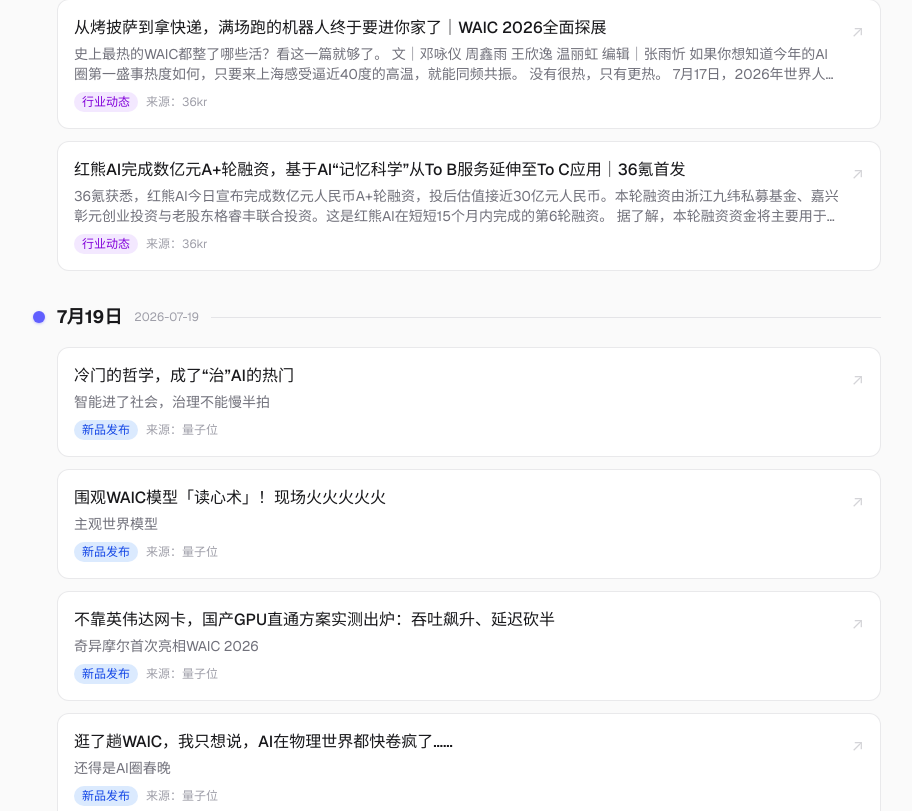
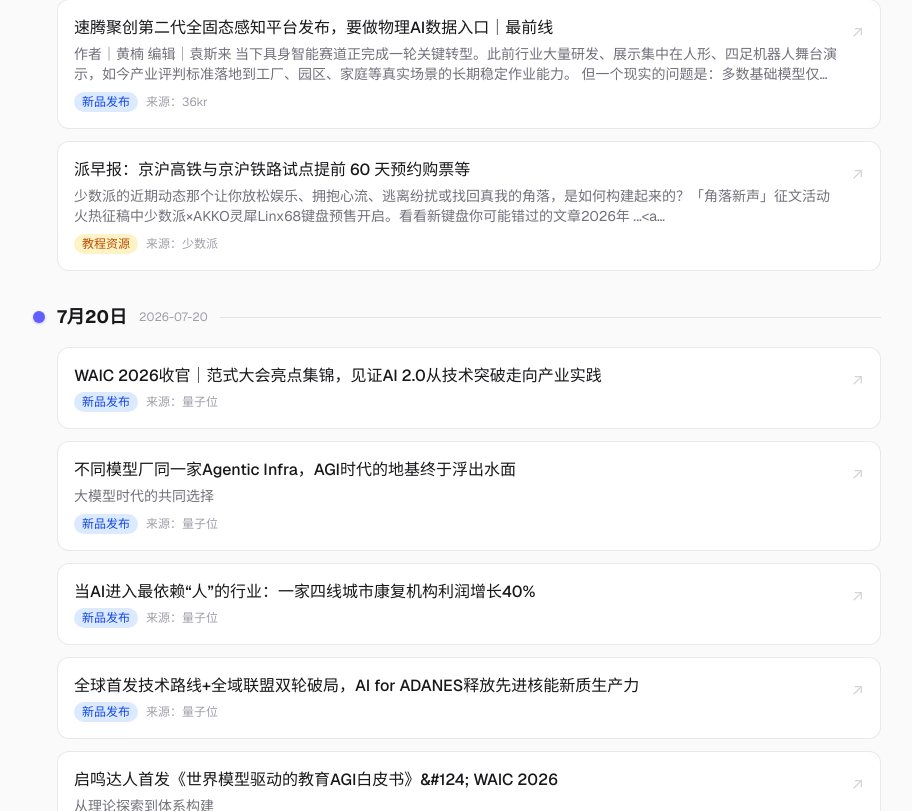
Before and after one commit to mingzhong717-droid/xia-aigc, a Next.js app: page /news in a window 1280 px wide. Shown: the part 469-1280 px from the top of the page, without its empty margins (183-1095 px from the left). Built offline with nearby package versions, Linux system fonts and the light colour scheme.

Commit message:
chore: 自动更新 AI 快讯 2026-07-21

```diff
--- a/src/data/news.ts
+++ b/src/data/news.ts
@@ -10,86 +10,86 @@ export interface NewsItem {
 }
 
 // 快讯数据 - 由 scripts/fetch-news.mjs 自动更新
-// 最后更新时间: 2026-07-20 02:41:49 UTC
+// 最后更新时间: 2026-07-21 02:25:00 UTC
 export const news: NewsItem[] = [
   {
     id: "news-001",
-    title: "腾讯云ADP 4.0海外版发布，要把企业级智能体带到全球市场 | 最前线",
-    summary: "腾讯云的企业级智能体平台，正式出海了。 7月18日，在2026世界人工智能大会上，腾讯云正式发布了智能体开发平台 ADP 4.0海外版，同步升级智能工作台、Claw 模式、Skill 广场三大核心模块，围绕触达、交互、生态、连接四大能力做了全面国际化适配。 ADP 的全称是 Agent Develo",
+    title: "6000万用户的情感陪伴APP，营收数亿后做了款家庭机器人｜产品观察",
+    summary: "作者 | 黄楠 编辑 | 袁斯来 在旗下App每年创造数亿元营收、日均百万用户打开量的时候，心言集团创始人兼CEO任永亮做了一个令所有人都觉得“不理性”的决定：把AI情感陪伴能力塞进一个硬件的模具里——造机器人。 心言集团最有名的产品叫测测，来自上一个互联网时代，2013年上线，主要为用户提供泛心理",
     source: "36kr",
     sourceUrl: "https://36kr.com",
-    url: "https://36kr.com/p/3901396207584902?f=rss",
+    url: "https://36kr.com/p/3904049563731849?f=rss",
+    date: "2026-07-21",
+    category: "industry",
+  },
+  {
+    id: "news-002",
+    title: "速腾聚创第二代全固态感知平台发布，要做物理AI数据入口｜最前线",
+    summary: "作者｜黄楠 编辑｜袁斯来 当下具身智能赛道正完成一轮关键转型。此前行业大量研发、展示集中在人形、四足机器人舞台演示，如今产业评判标准落地到工厂、园区、家庭等真实场景的长期稳定作业能力。 但一个现实的问题是：多数基础模型仅依托二维图像、仿真虚拟数据训练，缺少真实三维空间里物体距离、材质、受力、动态交互",
+    source: "36kr",
+    sourceUrl: "https://36kr.com",
+    url: "https://36kr.com/p/3903885834028931?f=rss",
+    date: "2026-07-21",
+    category: "product",
+  },
+  {
+    id: "news-003",
+    title: "派早报：京沪高铁与京沪铁路试点提前 60 天预约购票等",
+    summary: "少数派的近期动态那个让你放松娱乐、拥抱心流、逃离纷扰或找回真我的角落，是如何构建起来的？「角落新声」征文活动火热征稿中少数派×AKKO灵犀Linx68键盘预售开启。看看新键盘你可能错过的文章2026年 ...<a href=&#34;https://sspai.com/post/112565&#34",
+    source: "少数派",
+    sourceUrl: "https://sspai.com",
+    url: "https://sspai.com/post/112565",
+    date: "2026-07-21",
+    category: "tutorial",
+  },
+  {
+    id: "news-004",
+    title: "WAIC 2026收官｜范式大会亮点集锦，见证AI 2.0从技术突破走向产业实践",
+    summary: "",
+    source: "量子位",
+    sourceUrl: "https://www.qbitai.com",
+    url: "https://www.qbitai.com/2026/07/455963.html",
     date: "2026-07-20",
     category: "product",
   },
   {
-    id: "news-002",
-    title: "从烤披萨到拿快递，满场跑的机器人终于要进你家了｜WAIC 2026全面探展",
-    summary: "史上最热的WAIC都整了哪些活？看这一篇就够了。 文｜邓咏仪 周鑫雨 王欣逸 温丽虹 编辑｜张雨忻 如果你想知道今年的AI圈第一盛事热度如何，只要来上海感受逼近40度的高温，就能同频共振。 没有很热，只有更热。 7月17日，2026年世界人工智能大会在上海世博展览馆正式开幕。展览面积首次突破10万平",
-    source: "36kr",
-    sourceUrl: "https://36kr.com",
-    url: "https://36kr.com/p/3902007640459145?f=rss",
-    date: "2026-07-20",
-    category: "industry",
-  },
-  {
-    id: "news-003",
-    title: "红熊AI完成数亿元A+轮融资，基于AI“记忆科学”从To B服务延伸至To C应用｜36氪首发",
-    summary: "36氪获悉，红熊AI今日宣布完成数亿元人民币A+轮融资，投后估值接近30亿元人民币。本轮融资由浙江九纬私募基金、嘉兴彰元创业投资与老股东格睿丰联合投资。这是红熊AI在短短15个月内完成的第6轮融资。 据了解，本轮融资资金将主要用于持续深化AI记忆科学的类人大脑基础研究、加速OpenBear通用大模型",
-    source: "36kr",
-    sourceUrl: "https://36kr.com",
-    url: "https://36kr.com/p/3899612612494976?f=rss",
-    date: "2026-07-20",
-    category: "industry",
-  },
-  {
-    id: "news-004",
-    title: "冷门的哲学，成了“治”AI的热门",
-    summary: "智能进了社会，治理不能慢半拍",
+    id: "news-005",
+    title: "不同模型厂同一家Agentic Infra，AGI时代的地基终于浮出水面",
+    summary: "大模型时代的共同选择",
     source: "量子位",
     sourceUrl: "https://www.qbitai.com",
-    url: "https://www.qbitai.com/2026/07/455041.html",
-    date: "2026-07-19",
-    category: "product",
-  },
-  {
-    id: "news-005",
-    title: "围观WAIC模型「读心术」！现场火火火火火",
-    summary: "主观世界模型",
-    source: "量子位",
-    sourceUrl: "https://www.qbitai.com",
-    url: "https://www.qbitai.com/2026/07/455031.html",
-    date: "2026-07-19",
+    url: "https://www.qbitai.com/2026/07/455805.html",
+    date: "2026-07-20",
     category: "product",
   },
   {
     id: "news-006",
-    title: "不靠英伟达网卡，国产GPU直通方案实测出炉：吞吐飙升、延迟砍半",
-    summary: "奇异摩尔首次亮相WAIC 2026",
+    title: "当AI进入最依赖“人”的行业：一家四线城市康复机构利润增长40%",
+    summary: "",
     source: "量子位",
     sourceUrl: "https://www.qbitai.com",
-    url: "https://www.qbitai.com/2026/07/454932.html",
-    date: "2026-07-19",
+    url: "https://www.qbitai.com/2026/07/455791.html",
+    date: "2026-07-20",
     category: "product",
   },
   {
     id: "news-007",
-    title: "逛了趟WAIC，我只想说，AI在物理世界都快卷疯了……",
-    summary: "还得是AI圈春晚",
+    title: "全球首发技术路线+全域联盟双轮破局，AI for ADANES释放先进核能新质生产力",
+    summary: "",
     source: "量子位",
     sourceUrl: "https://www.qbitai.com",
-    url: "https://www.qbitai.com/2026/07/454802.html",
-    date: "2026-07-19",
+    url: "https://www.qbitai.com/2026/07/455729.html",
+    date: "2026-07-20",
     category: "product",
   },
   {
     id: "news-008",
-    title: "聚焦WAIC｜端侧原生架构获产业共识，Om AI联汇正式发起物理AI协同发展倡议",
-    summary: "",
+    title: "启鸣达人首发《世界模型驱动的教育AGI白皮书》&#124; WAIC 2026",
+    summary: "从理论探索到体系构建",
     source: "量子位",
     sourceUrl: "https://www.qbitai.com",
-    url: "https://www.qbitai.com/2026/07/454791.html",
-    date: "2026-07-19",
+    url: "https://www.qbitai.com/2026/07/455730.html",
+    date: "2026-07-20",
     category: "product",
   }
 ];
```
